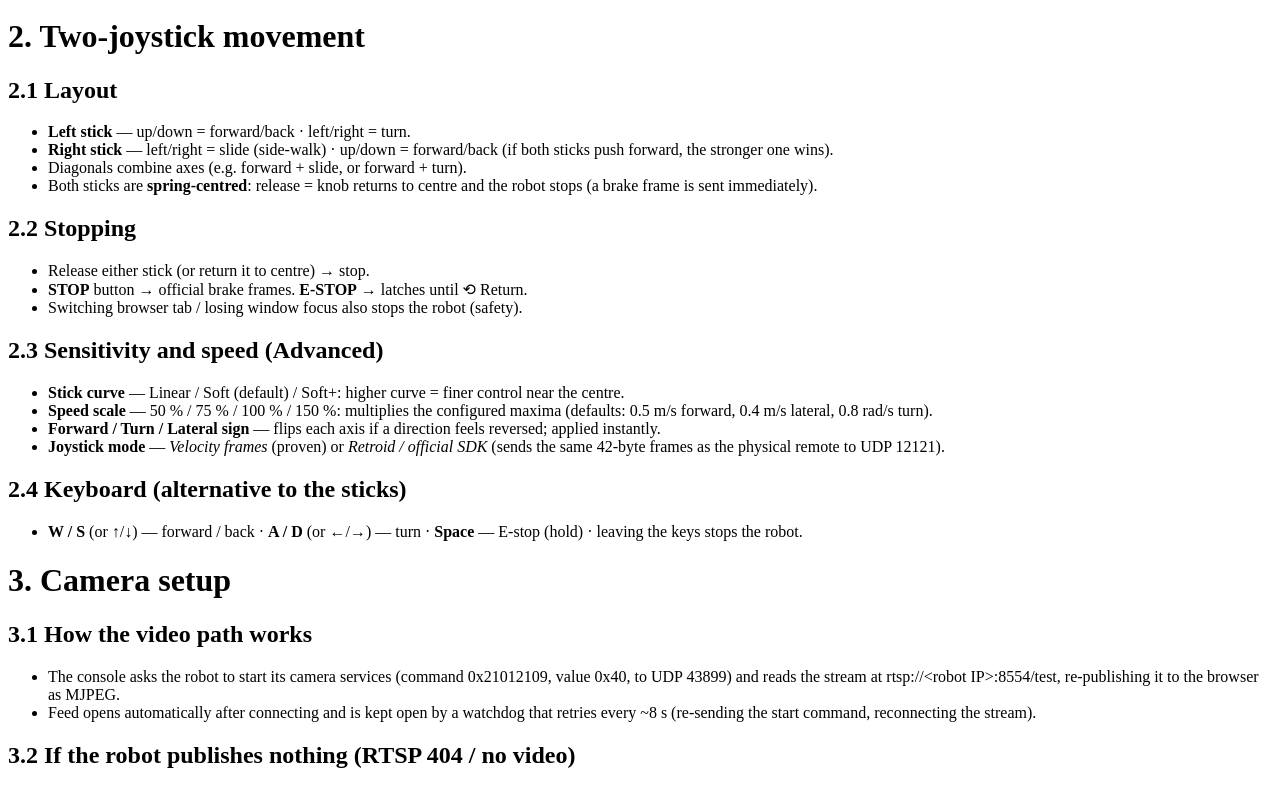
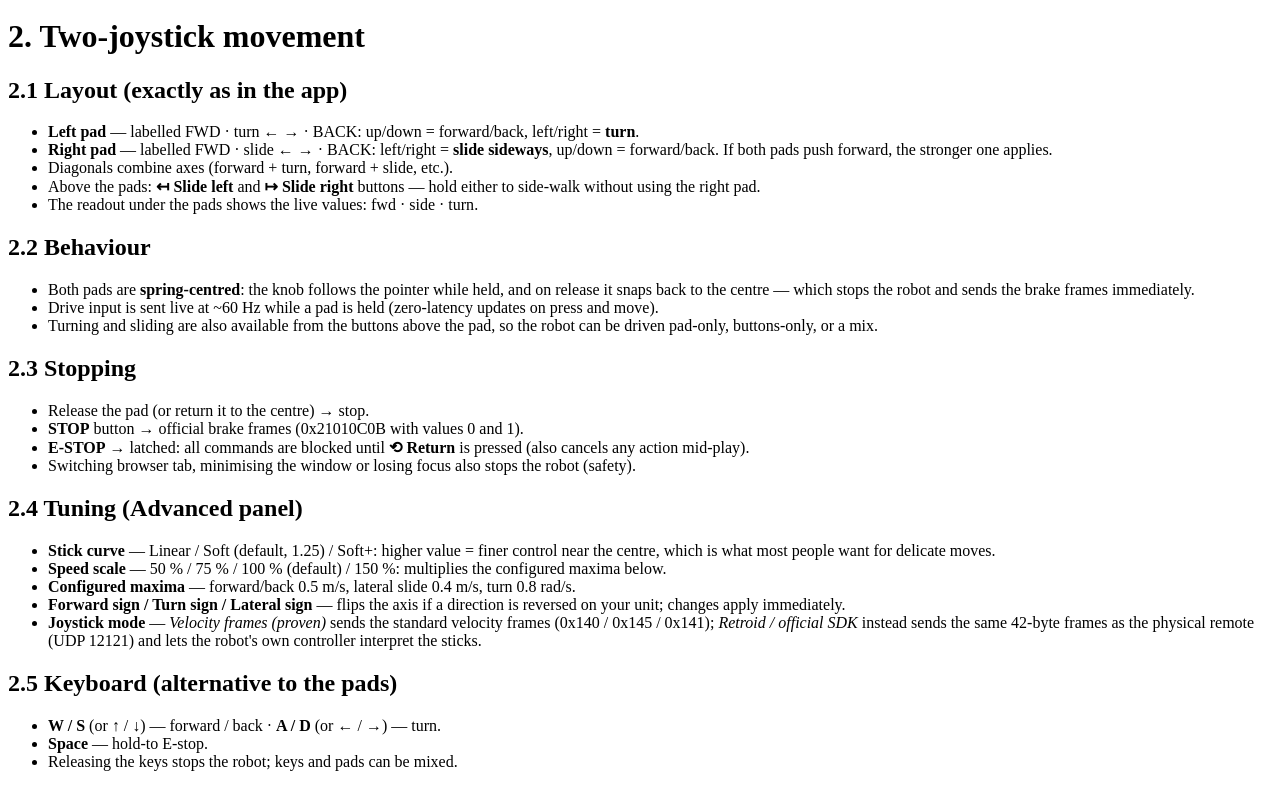
Before and after one commit to infodriver/lite3-sdk, a plain HTML site: page docs/setup-commands-joysticks-camera.html in a window 1280 px wide. Shown: the part 1013-1798 px from the top of the page. Drawn offline with Linux system fonts and the light colour scheme.

Commit message:
docs: 2-joystick section updated to match the app exactly (pad labels, slide buttons, spring-centre, tuning)

```diff
--- a/docs/setup-commands-joysticks-camera.html
+++ b/docs/setup-commands-joysticks-camera.html
@@ -55,32 +55,44 @@
 
 <h1>2. Two-joystick movement</h1>
 
-<h2>2.1 Layout</h2>
+<h2>2.1 Layout (exactly as in the app)</h2>
 <ul>
-  <li><b>Left stick</b> — up/down = forward/back · left/right = turn.</li>
-  <li><b>Right stick</b> — left/right = slide (side-walk) · up/down = forward/back (if both sticks push forward, the stronger one wins).</li>
-  <li>Diagonals combine axes (e.g. forward + slide, or forward + turn).</li>
-  <li>Both sticks are <b>spring-centred</b>: release = knob returns to centre and the robot stops (a brake frame is sent immediately).</li>
+  <li><b>Left pad</b> — labelled <span class="mono">FWD &middot; turn &larr; &rarr; &middot; BACK</span>: up/down = forward/back, left/right = <b>turn</b>.</li>
+  <li><b>Right pad</b> — labelled <span class="mono">FWD &middot; slide &larr; &rarr; &middot; BACK</span>: left/right = <b>slide sideways</b>, up/down = forward/back. If both pads push forward, the stronger one applies.</li>
+  <li>Diagonals combine axes (forward + turn, forward + slide, etc.).</li>
+  <li>Above the pads: <b>&#8612; Slide left</b> and <b>&#8614; Slide right</b> buttons — hold either to side-walk without using the right pad.</li>
+  <li>The readout under the pads shows the live values: <span class="mono">fwd &middot; side &middot; turn</span>.</li>
 </ul>
 
-<h2>2.2 Stopping</h2>
+<h2>2.2 Behaviour</h2>
 <ul>
-  <li>Release either stick (or return it to centre) → stop.</li>
-  <li><b>STOP</b> button → official brake frames. <b>E-STOP</b> → latches until ⟲ Return.</li>
-  <li>Switching browser tab / losing window focus also stops the robot (safety).</li>
+  <li>Both pads are <b>spring-centred</b>: the knob follows the pointer while held, and on release it snaps back to the centre — which stops the robot and sends the brake frames immediately.</li>
+  <li>Drive input is sent live at ~60 Hz while a pad is held (zero-latency updates on press and move).</li>
+  <li>Turning and sliding are also available from the buttons above the pad, so the robot can be driven pad-only, buttons-only, or a mix.</li>
 </ul>
 
-<h2>2.3 Sensitivity and speed (Advanced)</h2>
+<h2>2.3 Stopping</h2>
 <ul>
-  <li><b>Stick curve</b> — Linear / Soft (default) / Soft+: higher curve = finer control near the centre.</li>
-  <li><b>Speed scale</b> — 50 % / 75 % / 100 % / 150 %: multiplies the configured maxima (defaults: 0.5 m/s forward, 0.4 m/s lateral, 0.8 rad/s turn).</li>
-  <li><b>Forward / Turn / Lateral sign</b> — flips each axis if a direction feels reversed; applied instantly.</li>
-  <li><b>Joystick mode</b> — <i>Velocity frames</i> (proven) or <i>Retroid / official SDK</i> (sends the same 42-byte frames as the physical remote to UDP 12121).</li>
+  <li>Release the pad (or return it to the centre) &rarr; stop.</li>
+  <li><b>STOP</b> button &rarr; official brake frames (0x21010C0B with values 0 and 1).</li>
+  <li><b>E-STOP</b> &rarr; latched: all commands are blocked until <b>&#10226; Return</b> is pressed (also cancels any action mid-play).</li>
+  <li>Switching browser tab, minimising the window or losing focus also stops the robot (safety).</li>
 </ul>
 
-<h2>2.4 Keyboard (alternative to the sticks)</h2>
+<h2>2.4 Tuning (Advanced panel)</h2>
 <ul>
-  <li><b>W / S</b> (or ↑/↓) — forward / back · <b>A / D</b> (or ←/→) — turn · <b>Space</b> — E-stop (hold) · leaving the keys stops the robot.</li>
+  <li><b>Stick curve</b> — Linear / Soft (default, 1.25) / Soft+: higher value = finer control near the centre, which is what most people want for delicate moves.</li>
+  <li><b>Speed scale</b> — 50 % / 75 % / 100 % (default) / 150 %: multiplies the configured maxima below.</li>
+  <li><b>Configured maxima</b> — forward/back 0.5 m/s, lateral slide 0.4 m/s, turn 0.8 rad/s.</li>
+  <li><b>Forward sign / Turn sign / Lateral sign</b> — flips the axis if a direction is reversed on your unit; changes apply immediately.</li>
+  <li><b>Joystick mode</b> — <i>Velocity frames (proven)</i> sends the standard velocity frames (0x140 / 0x145 / 0x141); <i>Retroid / official SDK</i> instead sends the same 42-byte frames as the physical remote (UDP 12121) and lets the robot's own controller interpret the sticks.</li>
+</ul>
+
+<h2>2.5 Keyboard (alternative to the pads)</h2>
+<ul>
+  <li><b>W / S</b> (or &uarr; / &darr;) — forward / back &middot; <b>A / D</b> (or &larr; / &rarr;) — turn.</li>
+  <li><b>Space</b> — hold-to E-stop.</li>
+  <li>Releasing the keys stops the robot; keys and pads can be mixed.</li>
 </ul>
 
 <h1>3. Camera setup</h1>
```
Also changed, not shown: 4 other files.
